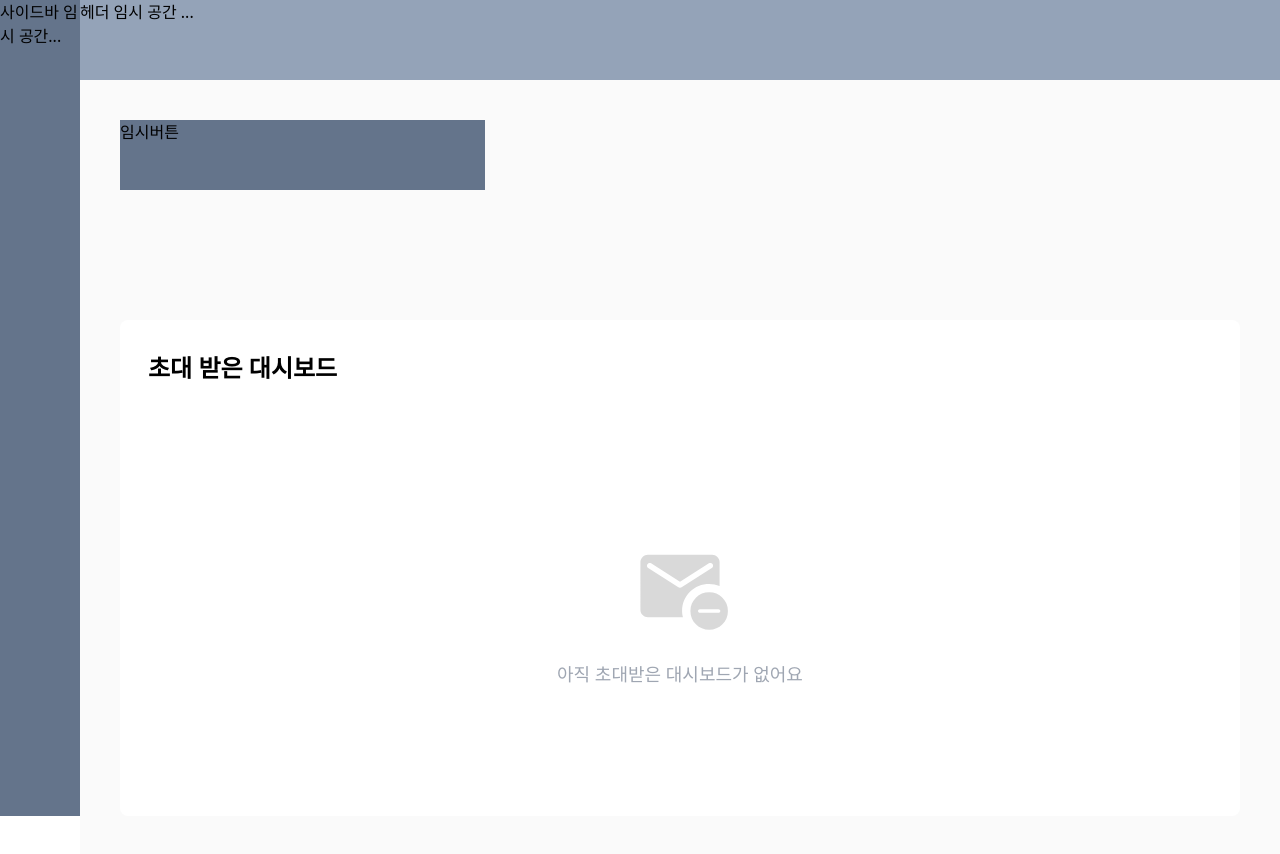
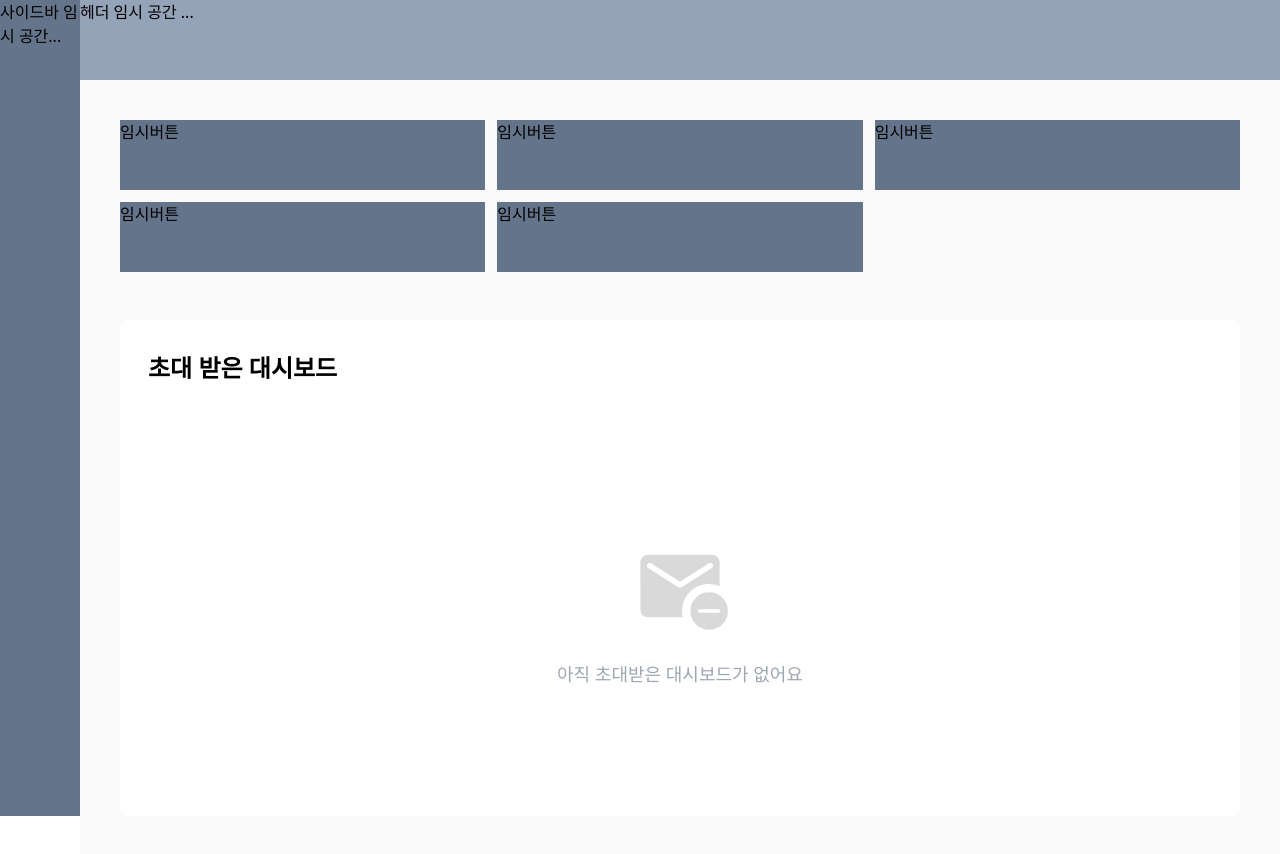
Before and after one commit to Sprint-Part3-Team14/Taskify, a Next.js app: page /mydashboard in a window 1280 px wide. Shown: the top 854 px of the page. Built offline with nearby package versions, Linux system fonts and the light colour scheme.

Commit message:
💄 Change : change my list component  grid style
그리드의 요소가 줄어도 그리드의 형태가 유지되어 여백이 너무 많이 생기는 현상 수정하여 요소에 따라 그리드를 줄이고 늘리게 설정

```diff
--- a/components/mydashboard/MyList/MyList.tsx
+++ b/components/mydashboard/MyList/MyList.tsx
@@ -4,7 +4,11 @@ const MyList = () => {
   count > 6 ? show : !show;
   return (
     <div className='flex flex-col gap-1 w-full  '>
-      <div className='grid grid-rows-2 grid-cols-3 gap-3 overflow-x-auto'>
+      <div className='grid grid-rows-1 grid-cols-3 [&>*:nth-child(-n+3)]:grid-rows-2 gap-3 overflow-x-auto'>
+        <div className='bg-slate-500  h-[70px] '>임시버튼</div>
+        <div className='bg-slate-500  h-[70px] '>임시버튼</div>
+        <div className='bg-slate-500  h-[70px] '>임시버튼</div>
+        <div className='bg-slate-500  h-[70px] '>임시버튼</div>
         <div className='bg-slate-500  h-[70px] '>임시버튼</div>
       </div>
       <div className='flex justify-end items-center w-full gap-4'>
```
